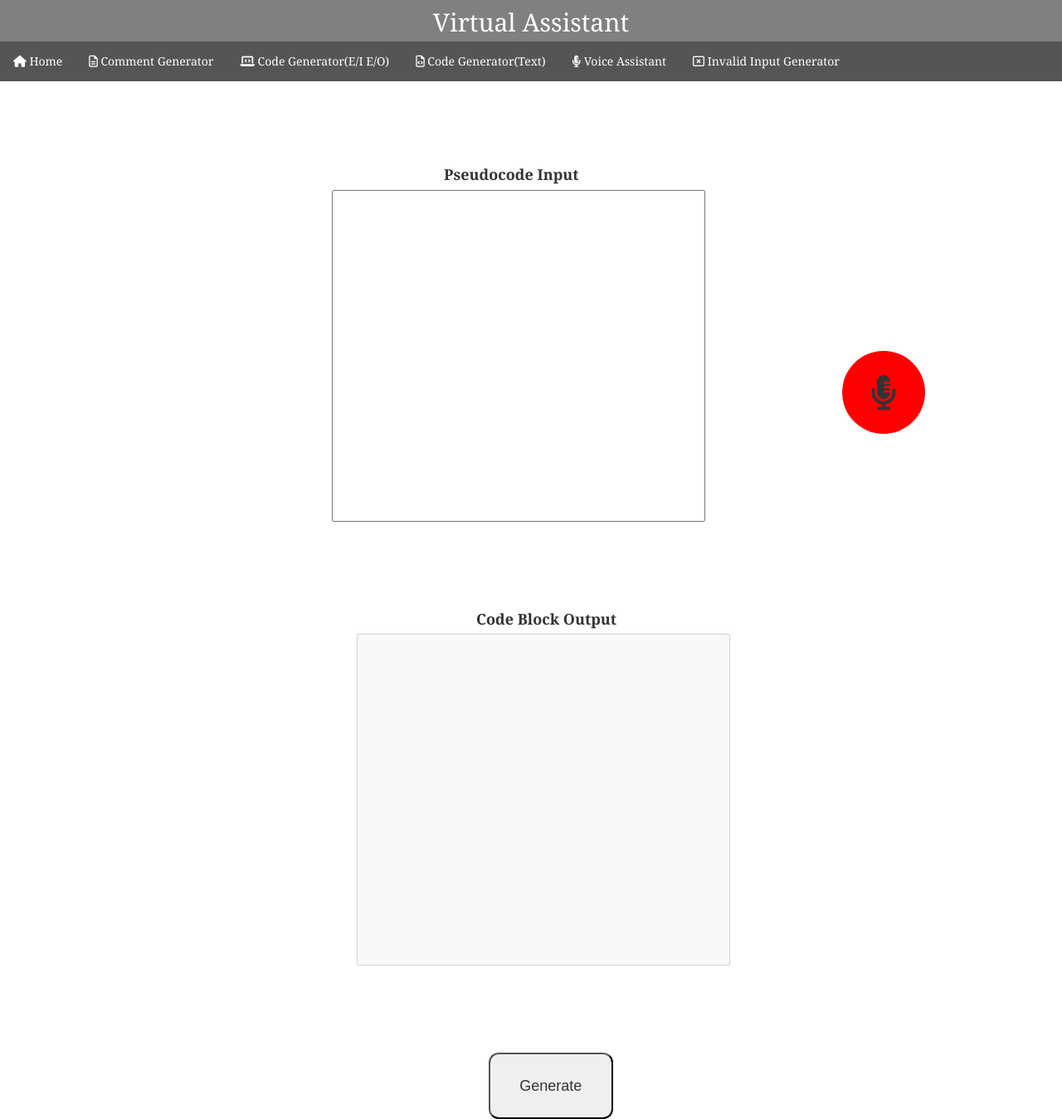
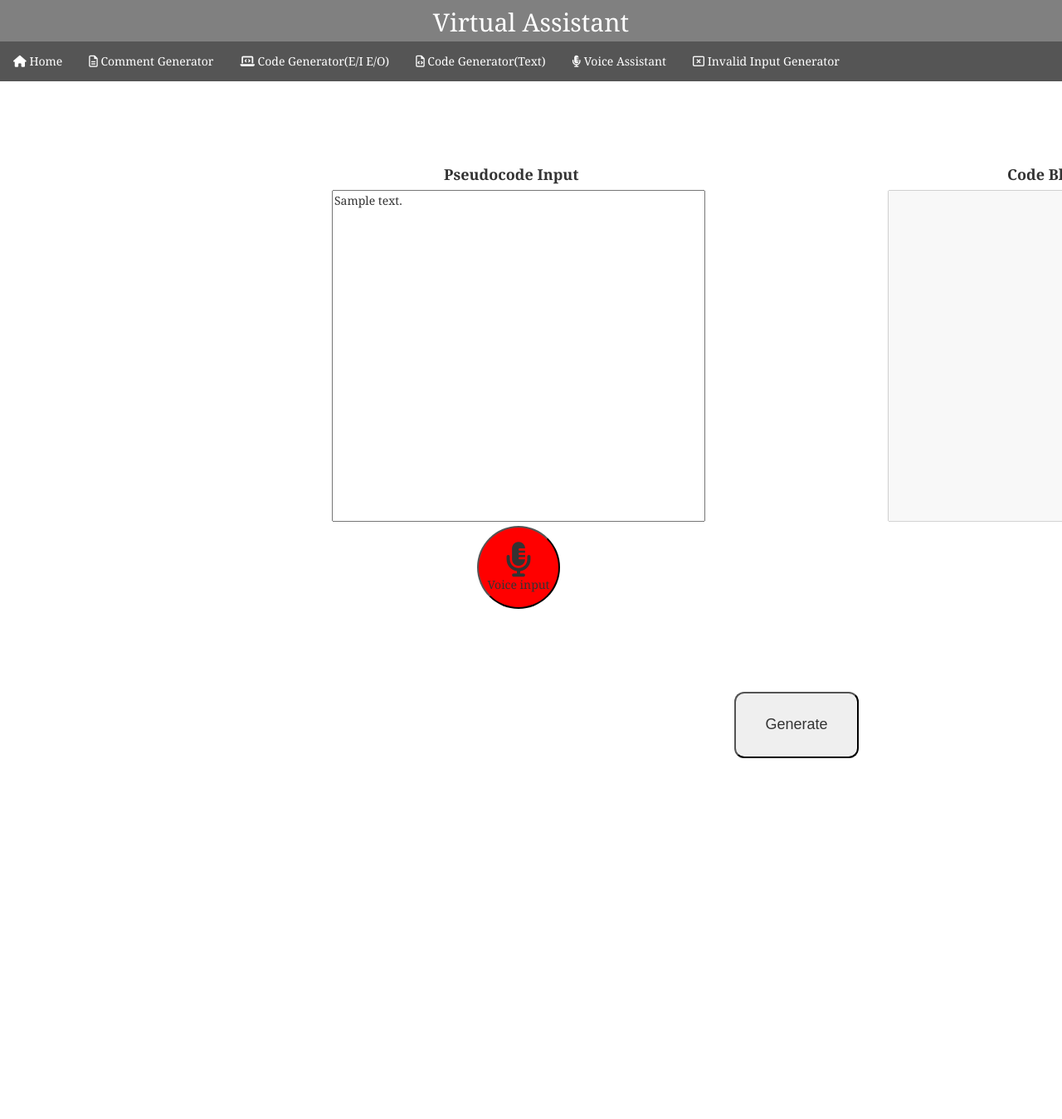
Before and after one commit to H-Ding-Xue/Virtual-assistant-for-programmers, a Flask app: template FYP_code/templates/codes.html in a window 1280 px wide; the page is wider, and only the part inside the window is pictured. Shown: that part at 83% size. After the commit the page ends 914 px from the top of that part, so only its background shows below. Run offline with Flask 2, Linux system fonts and the light colour scheme; the template is opened without the code that fills it: most values are stand-ins (such as "Sample title", 1, 10 or a date in 2020); some libraries are stand-ins or nearby versions.

Commit message:
Update to include voice input

```diff
--- a/FYP_code/static/styles/codestyle.css
+++ b/FYP_code/static/styles/codestyle.css
@@ -35,8 +35,10 @@
 }
 
 #generatecodebutton{
+    display: block;
+    margin-left: auto;
+    margin-right: auto;
     margin-top: 100px;
-    margin-left: 46%;
     height: 80px;
     width: 150px;
     font-size: large;
@@ -44,28 +46,30 @@
     border-radius: 12px;
 }
 
-.center {
-    display: flex;
-    justify-content: center;
-    align-items: center;
-    height: 250px;
-  }
+#record{
+    display: inline-block;
+    margin-left: 575px;
+}
 
 #recbutton {
-    margin-top: 500px;
-    margin-left: auto;
-    margin-right: auto;
 	height: 100px;
 	width: 100px;
 	background-color: red;
-	border-radius: 100px;
+	border-radius: 200px;
 	display: inline-block;
 	outline: none;
 }
 
-.notRec{
-	background-color: red;
+div.alert {
+    text-align: center;
 }
+
+#codesform{
+    min-width: 1920px;
+    max-width: 1920px;
+    margin: 0 auto;
+}
+
 
 .Rec{
 	animation-name: pulse;
--- a/FYP_code/templates/codes.html
+++ b/FYP_code/templates/codes.html
@@ -2,11 +2,16 @@
 {% block title %}Code Block Generation{% endblock %}
 {% block content %}
 <link rel="stylesheet" href="{{url_for('static', filename = 'styles/codestyle.css')}}">
+    {% if error %}
+    <div class="alert alert-danger">
+        <strong>Unable to process voice input </strong>
+    </div>
+    {% endif %}
 
-    <form>
+    <form id = codesform method="POST" >
         <div id = textdiv>
             <label id="textlabel">Pseudocode Input</label><br>
-            <textarea id="pseudoinput"></textarea>
+            <textarea id="pseudoinput" name="pseudoinput">{{transcribed_text}}</textarea>
         </div>
 
 
@@ -15,14 +20,19 @@
             <textarea id="codeoutput" disabled></textarea>
         </div>
 
-        <div class="center">
-            <button id="recbutton" class="btn"><i id= "icn" class="fas fa-microphone-alt fa-3x"></i></button>
+        <div id = record>
+            <!-- <a href="/get_voice"><button class="btn"><i id= "icn" class="fas fa-microphone-alt fa-3x"></i></button></a> -->
+            <button name="btn" value="get_voice" id="recbutton" title="Click on this button to use voice as input">
+                <i id= "icn" class="fas fa-microphone-alt fa-3x"></i><br>
+                Voice input
+            </button>
         </div>
 
-        <input type="submit" id = generatecodebutton value="Generate">
-    </form>
+        <input type="submit" name ="btn" id = "generatecodebutton" value="Generate">
 
 
 
+    </form>
+
 <script type=text/javascript src="{{url_for('static', filename='js/codes.js') }}"></script>
 {% endblock %}
```
Also changed, not shown: FYP_code/static/js/codes.js (+11 -24 lines).
